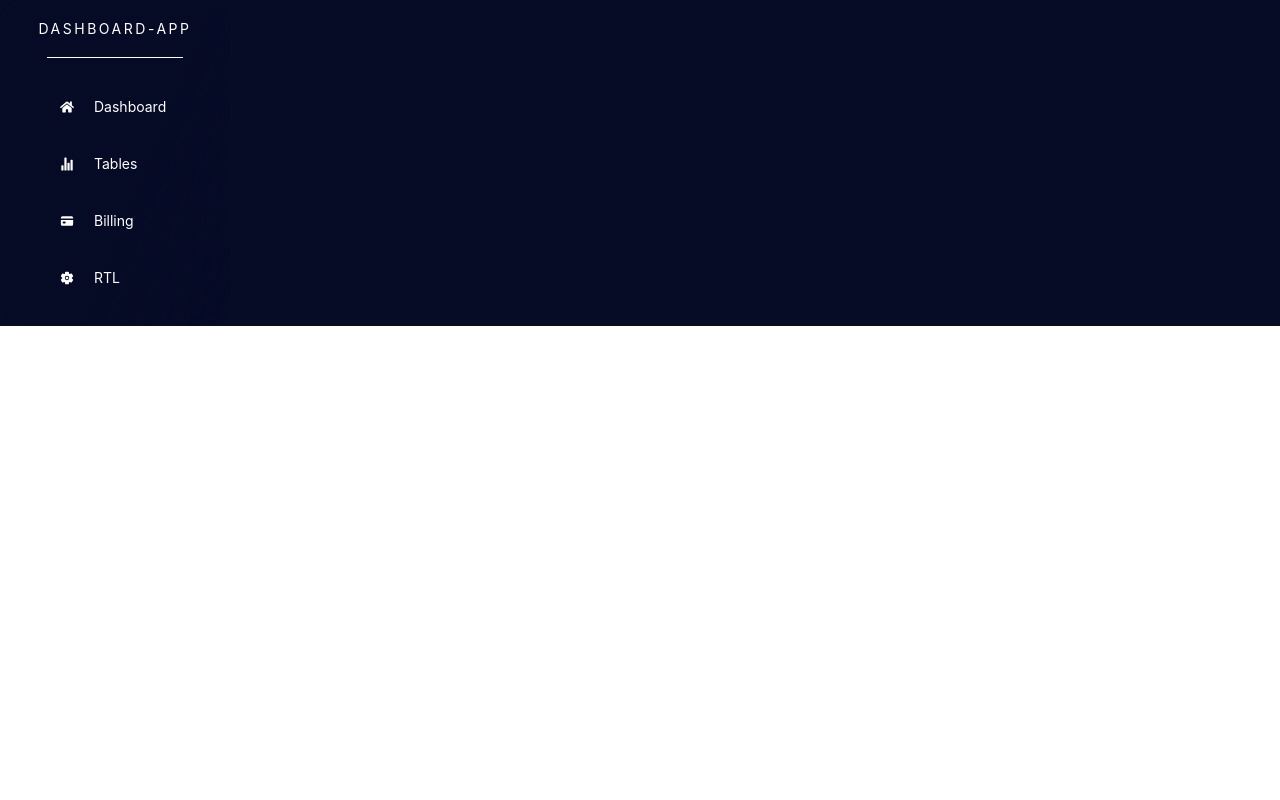
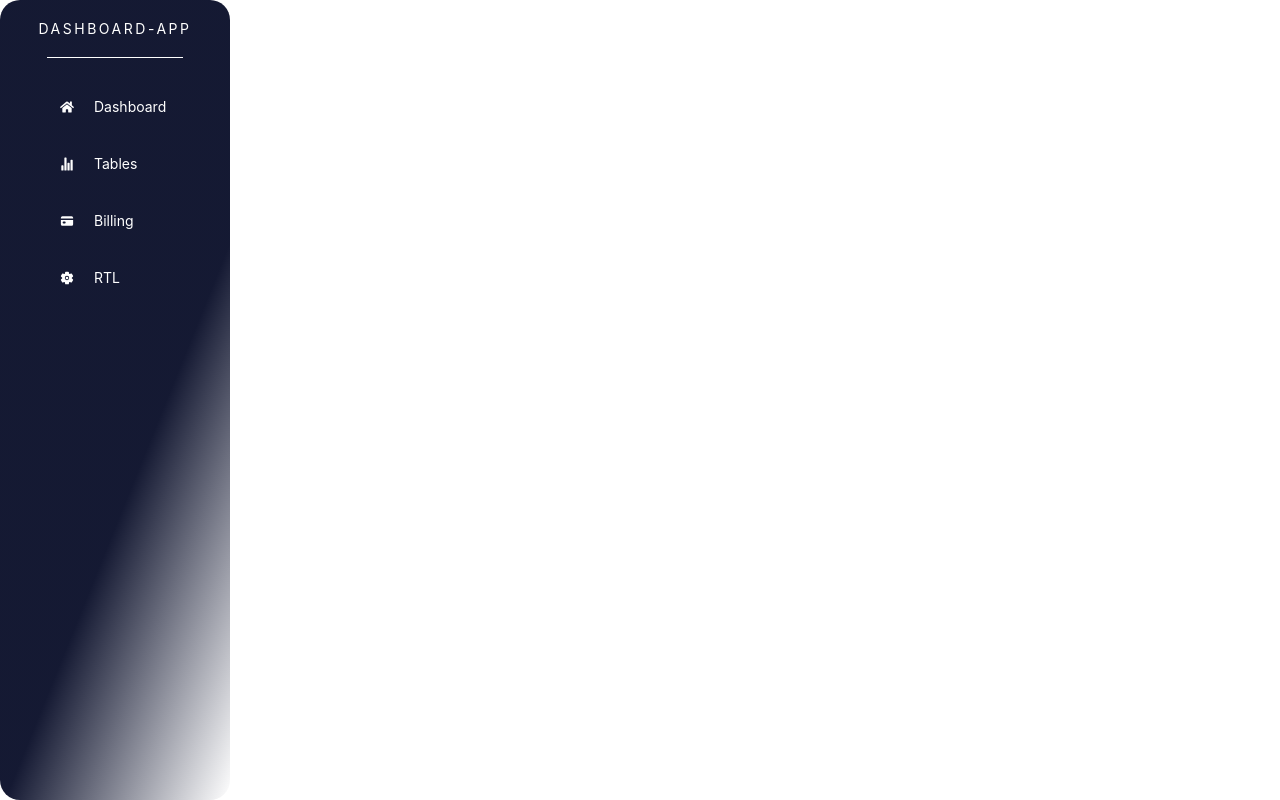
Before and after one commit to dev-yusupov/dashboard-app, a React (Create React App) app: page / in a window 1280 px wide. Built offline with nearby package versions, Linux system fonts and the light colour scheme.

Commit message:
SideBar changes

```diff
--- a/src/components/SideBar/SideBar.css
+++ b/src/components/SideBar/SideBar.css
@@ -7,6 +7,8 @@
     background: linear-gradient(112deg, rgba(6, 11, 38, 0.94) 59.3%, rgba(26, 31, 55, 0.00) 100%);
     backdrop-filter: blur(60px);
     row-gap: 20px;
+    height: 100%;
+    position: fixed;
 }
 .SideBar .SideBar-Logo h1 {
     font-size: 14px;
--- a/src/components/SideBar/index.js
+++ b/src/components/SideBar/index.js
@@ -1,5 +1,6 @@
 import routes from "../../routes/dashboard-routes";
 import "./SideBar.css";
+import { Link } from "react-router-dom";
 
 const SideBar = () => {
     return (
@@ -12,10 +13,10 @@ const SideBar = () => {
                 {
                     routes.map((route, k) => {
                         return (
-                            <a href={route.path} key={k} className="SideBar-Link">
+                            <Link to={route.path} key={k} className="SideBar-Link">
                                 {route.icon}
                                 {route.name}
-                            </a>
+                            </Link>
                         )
                     })
                 }
```
